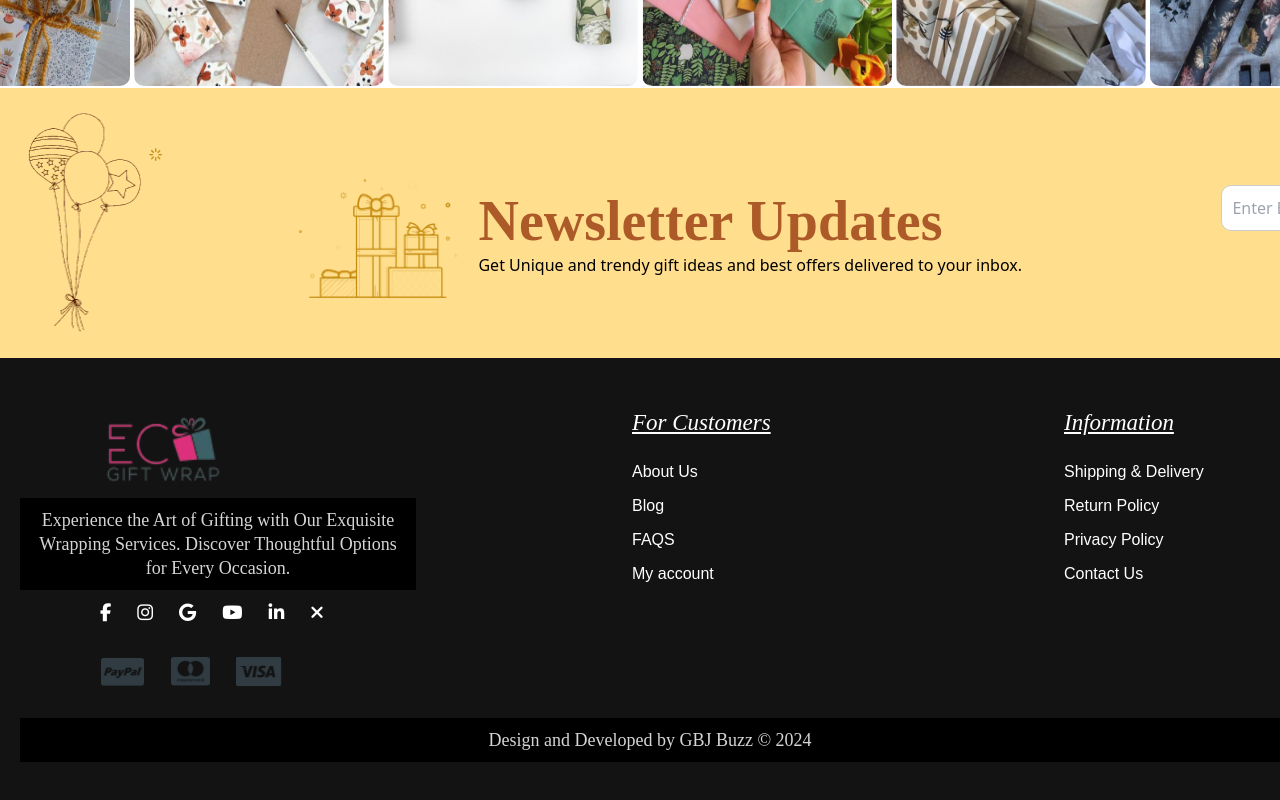
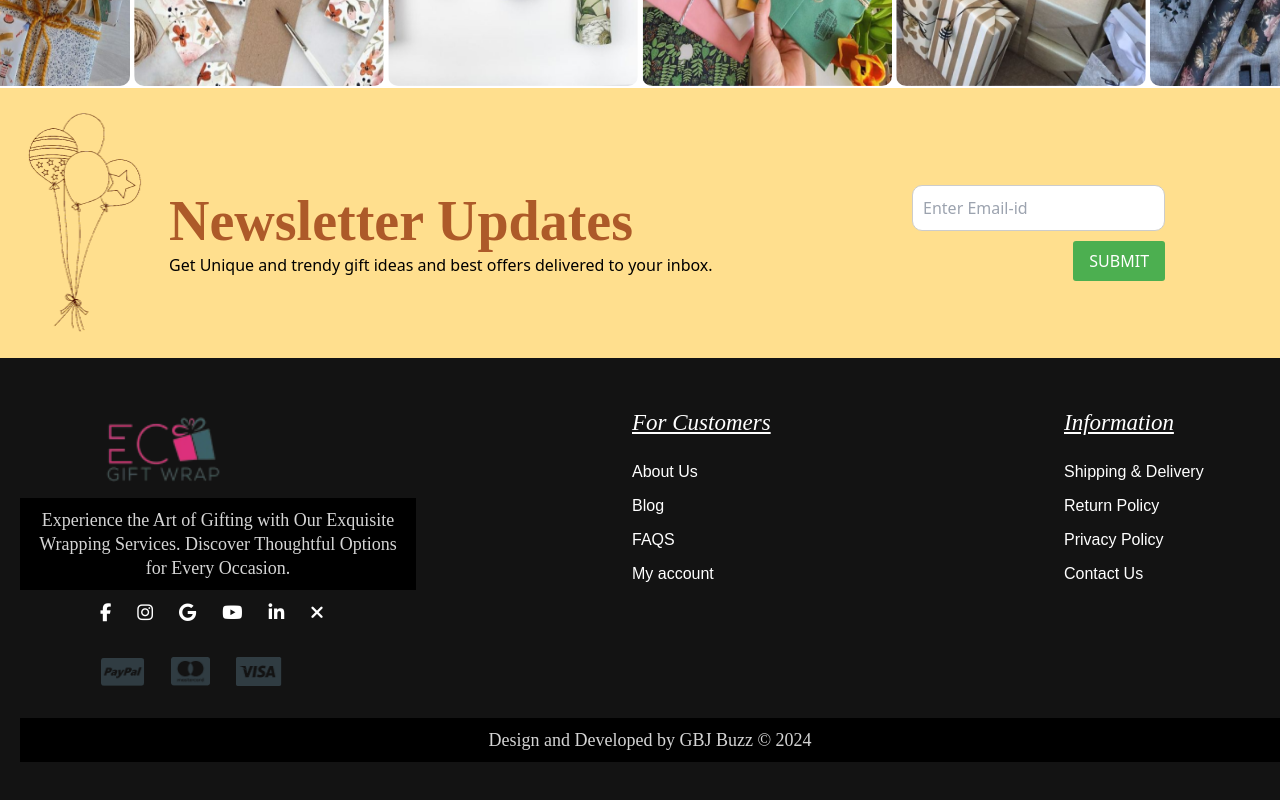
Before and after one commit to nidu003/Nextjs.Giftwrap, a Next.js app: page / in a window 1280 px wide. Shown: the part 7418-8218 px from the top of the page. Built offline with nearby package versions, Linux system fonts and the light colour scheme.

Commit message:
Fix horizontal overflow for mobile devices and update Gallery component

```diff
--- a/app/components/Gallery.tsx
+++ b/app/components/Gallery.tsx
@@ -22,7 +22,9 @@ const Gallery: React.FC = () => {
       </div>
       <div className="container-ggg">
         <img src="/ballon.png" alt="Transparent Image" className="transparent-image" />
+        <div className="image-container">
         <img src="/giftbox.png" alt="Transparent Image2" className="transparent-image2" />
+        </div>
         <div className="newsletter-sectiong">
           <div className="left-side">
             <h2>Newsletter Updates</h2>
@@ -38,7 +40,7 @@ const Gallery: React.FC = () => {
                 placeholder="Enter Email-id"
                 required
               />
-              <button type="submit" className="submit-button bg-#AD5A29">SUBMIT</button>
+              <button type="submit" className="submit-button">SUBMIT</button>
             </form>
           </div>
         </div>
--- a/app/globals.css
+++ b/app/globals.css
@@ -953,17 +953,26 @@ h1 {
     width: 50px;
     height: 80px;
   }
+  .image-container {
+    position: relative;
+    width: 100%;
+    overflow-x: hidden; /* Prevent horizontal overflow */
+    padding: 0; /* Ensure no padding causes overflow */
+    margin: 0; /* Ensure no margin causes overflow */
+  }
+
   .transparent-image2 {
     width: 50%; /* Adjust width as needed */
     max-width: 310.11px; /* Set maximum width */
     height: 80px; /* Maintain aspect ratio */
     position: absolute;
-
     right: 20px; /* Adjusted to position on the right side */
     transform: translate(0, -50%); /* Center vertically */
+  }
 
-    /* Mobile view */
-    @media only screen and (max-width: 768px) {
+  /* Mobile view */
+  @media only screen and (max-width: 768px) {
+    .transparent-image2 {
       width: 80%; /* Adjust width for smaller screens */
       max-width: 80%; /* Ensure it doesn't exceed the container's width */
       right: 10px; /* Adjust right position for smaller screens */
@@ -996,6 +1005,7 @@ h1 {
   color: rgba(19, 19, 19, 1);
   max-width: 1920px;
   max-height: 619px;
+  overflow-x: hidden; /* Prevent horizontal overflow */
 }
 
 .footer .container {
@@ -1004,12 +1014,14 @@ h1 {
   margin: 0 auto;
   max-height: 619px;
   color: rgba(19, 19, 19, 1);
+  overflow-x: hidden; /* Prevent horizontal overflow */
 }
 
 .footer .row {
   display: flex;
   justify-content: space-between;
   align-items: center;
+  flex-wrap: wrap; /* Ensure elements wrap within the container */
 }
 
 .footer .col-md-4 {
@@ -1029,23 +1041,22 @@ h1 {
 .footer p {
   font-family: Poppins;
   font-weight: 400;
-  font-size: 18px; /* Adjust font size for mobile */
+  font-size: 18px;
   line-height: 24px;
   color: rgba(213, 213, 213, 1);
-  margin-left: 20px; /* Adjust margin for mobile */
-  text-align: center; /* Center align text on mobile */
-  background-color: #000; /* Set background color to black */
-  padding: 10px; /* Add padding for better readability */
+  margin-left: 20px;
+  text-align: center;
+  background-color: #000;
+  padding: 10px;
 }
 
 /* Mobile view */
 @media only screen and (max-width: 768px) {
   .footer p {
-    font-size: 16px; /* Further adjust font size for smaller screens if needed */
-    margin-left: 0; /* Remove left margin for center alignment */
+    font-size: 16px;
+    margin-left: 0;
   }
 }
-
 
 .footer .social-media {
   list-style: none;
```
